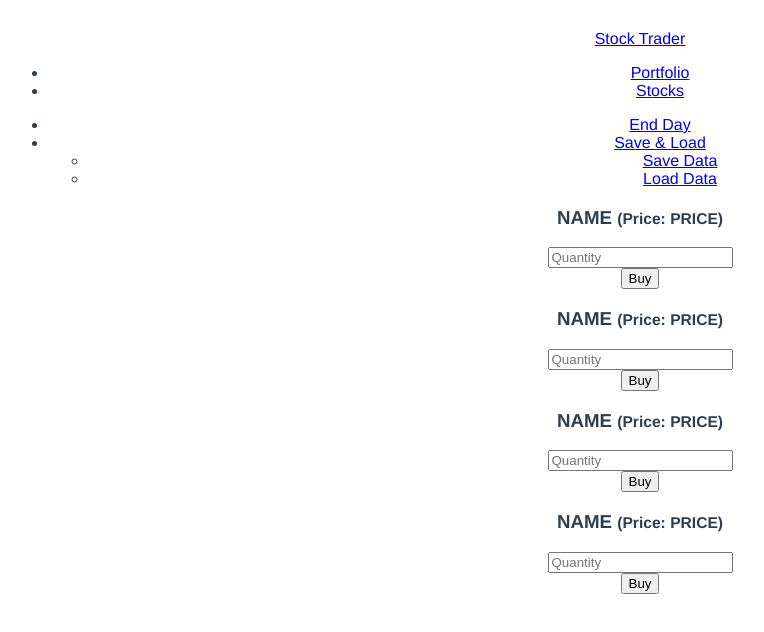
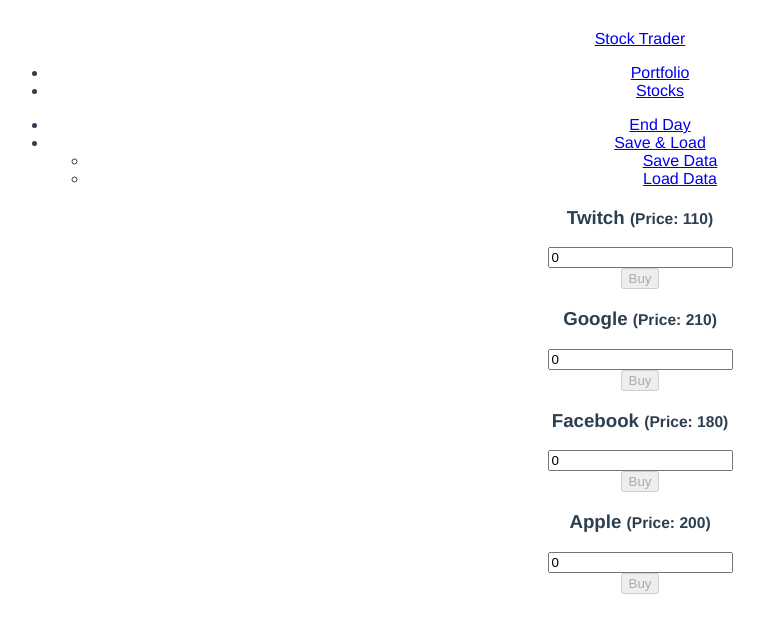
Before and after one commit to rodrigodesousa/stock-trader, a Vue app: page /stocks in a window 1280 px wide. Shown: the top 632 px of the page, without its empty margins (0-764 px from the left). Built offline with nearby package versions, Linux system fonts and the light colour scheme; the HTML template or start-up script is replaced by a standard one.

Commit message:
add vuex

```diff
--- a/package.json
+++ b/package.json
@@ -10,7 +10,8 @@
   "dependencies": {
     "core-js": "^3.6.5",
     "vue": "^2.6.11",
-    "vue-router": "^3.5.1"
+    "vue-router": "^3.5.1",
+    "vuex": "^3.6.2"
   },
   "devDependencies": {
     "@vue/cli-plugin-babel": "~4.5.0",
--- a/src/App.vue
+++ b/src/App.vue
@@ -16,6 +16,9 @@
   name: 'App',
   components: {
     Header
+  },
+  created() {
+    this.$store.dispatch('initStocks')
   }
 }
 </script>
--- a/src/components/stocks/Stock.vue
+++ b/src/components/stocks/Stock.vue
@@ -3,16 +3,16 @@
         <div class="panel panel-success">
             <div class="panel-heading">
                 <h3 class="panel-title">
-                    NAME
-                    <small>(Price: PRICE)</small>
+                    {{ stock.name }}
+                    <small>(Price: {{ stock.price }})</small>
                 </h3>
             </div>
             <div class="panel-body">
                 <div class="pull-left">
-                    <input type="number" class="form-control" placeholder="Quantity">
+                    <input type="number" v-model="quantity" class="form-control" placeholder="Quantity">
                 </div>
                 <div class="pull-right">
-                    <button class="btn btn-success">Buy</button>
+                    <button class="btn btn-success" @click="buyStock" :disabled="quantity <= 0 || !Number.isInteger(Number(quantity))">Buy</button>
                 </div>
             </div>
         </div>
@@ -20,6 +20,20 @@
 </template>
 <script>
 export default {
-    data: () => ({})
+    props: [ 'stock' ],
+    data: () => ({
+        quantity: 0
+    }),
+    methods: {
+        buyStock() {
+            const order = {
+                stockId: this.stock.id,
+                quantity: Number(this.quantity),
+                price: this.stock.price
+            }
+            console.log(order)
+            this.quantity = 0
+        }
+    }
 }
 </script>
--- a/src/components/stocks/Stocks.vue
+++ b/src/components/stocks/Stocks.vue
@@ -1,6 +1,6 @@
 <template>
     <div>
-        <Stock v-for="stock in stocks" :key="stock.id" />
+        <Stock v-for="stock in stocks" :stock="stock" :key="stock.id" />
     </div>
 </template>
 <script>
@@ -10,13 +10,11 @@
     components: {
         Stock
     },
-    data: () => ({
-        stocks: [
-            { id: 1, name: 'BMW', price: 110 },
-            { id: 2, name: 'Google', price: 210 },
-            { id: 3, name: 'Facebook', price: 180 },
-            { id: 4, name: 'Apple', price: 200 },
-        ]
-    })
+    data: () => ({}),
+    computed: {
+        stocks() {
+            return this.$store.getters.stocks
+        }
+    }
 }
 </script>
--- /dev/null
+++ b/src/data/stocks.js
@@ -0,0 +1,6 @@
+export default [
+    { id: 1, name: 'Twitch', price: 110 },
+    { id: 2, name: 'Google', price: 210 },
+    { id: 3, name: 'Facebook', price: 180 },
+    { id: 4, name: 'Apple', price: 200 },
+]
--- a/src/main.js
+++ b/src/main.js
@@ -2,6 +2,7 @@
 import App from './App.vue'
 import VueRouter from 'vue-router'
 import { routes } from '@/routes/index'
+import store from '@/store/index'
 
 Vue.config.productionTip = false
 
@@ -14,5 +15,6 @@
 
 new Vue({
   router,
+  store,
   render: h => h(App),
 }).$mount('#app')
--- /dev/null
+++ b/src/store/index.js
@@ -0,0 +1,11 @@
+import Vue from 'vue'
+import Vuex  from 'vuex'
+import stocks from '@/store/modules/stocks'
+
+Vue.use(Vuex)
+
+export default new Vuex.Store({
+    modules: {
+        stocks
+    }
+})
--- /dev/null
+++ b/src/store/modules/stocks.js
@@ -0,0 +1,38 @@
+import stocks from '@/data/stocks'
+
+const state = {
+    stocks: []
+}
+
+const mutations = {
+    'SET_STOCKS' (state, stocks) {
+        state.stocks = stocks
+    },
+    'RND_STOCKS' (state) {
+        console.log(state)
+    }
+}
+
+const actions = {
+    buyStock(context, order) {
+        console.log(order)
+        context.commit()
+    },
+    initStocks(context) {
+        context.commit('SET_STOCKS', stocks)
+    },
+    randomizeStocks(context) {
+        context.commit('RND_STOCKS')
+    }
+}
+
+const getters = {
+    stocks: state => state.stocks
+}
+
+export default {
+    state,
+    getters,
+    mutations,
+    actions
+}
```
Also changed, not shown: 1 other file (tests, documents, lock files or other folders).
